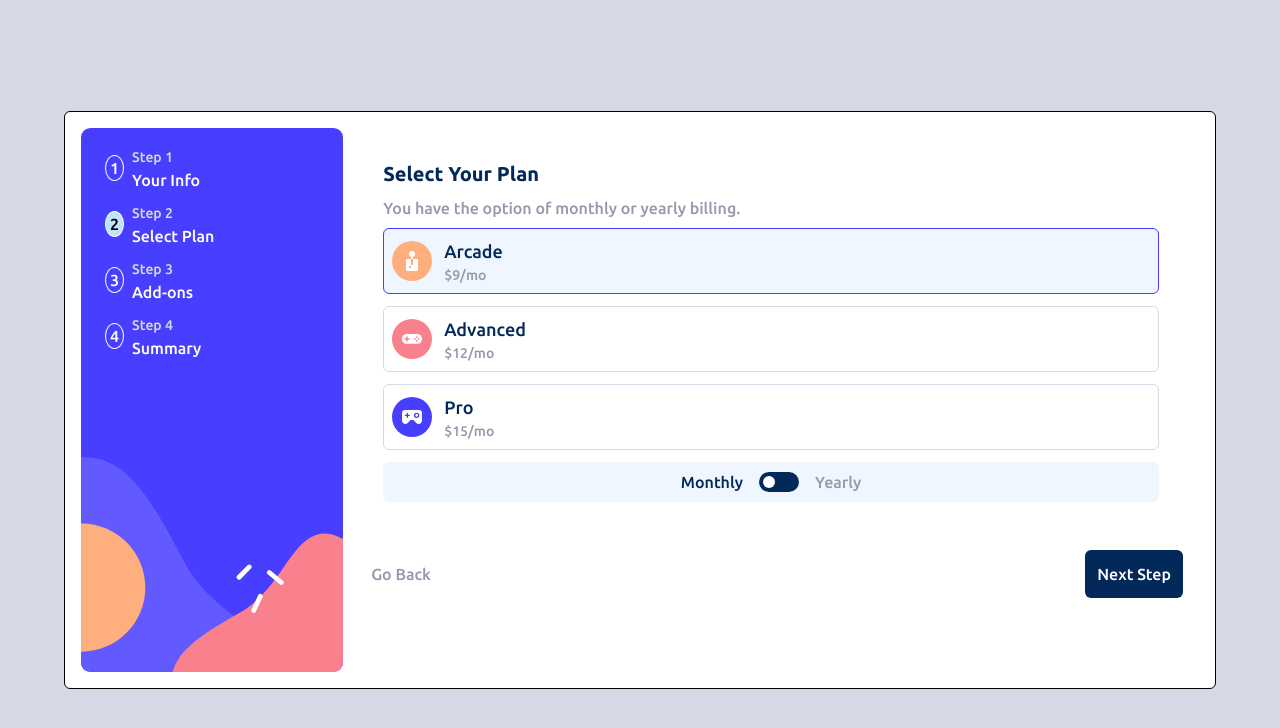
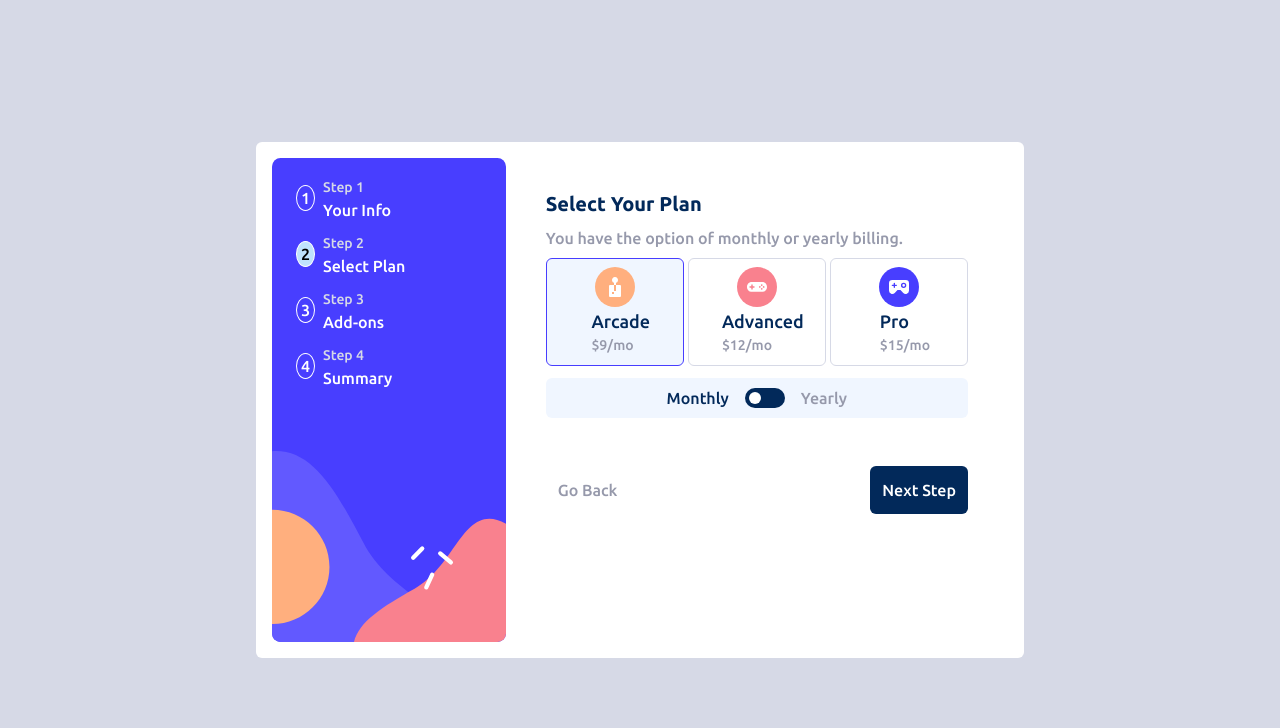
Before and after one commit to acedilloluis/multistep-form, a React (Vite) app: page / in a window 1280 px wide. Both pictures are taken after typing "Sample", "name@example.com", "5551234" into the empty fields and a click on the button "Next Step". Shown: the top 728 px of the page. Built offline with nearby package versions, Linux system fonts and the light colour scheme.

Commit message:
completed desktop layout

```diff
--- a/src/App.js
+++ b/src/App.js
@@ -112,13 +112,16 @@ function App() {
     );
   });
   planList.push(<YearlyToggle key="toggle" info={info} setInfo={setInfo} />);
+  const planContainer = (
+    <div className="md:grid md:grid-cols-3 md:gap-x-1">{planList}</div>
+  );
 
   const plan = (
     <Form
       id="style-2"
       title="Select Your Plan"
       para="You have the option of monthly or yearly billing."
-      list={planList}
+      list={planContainer}
       step={step}
       setStep={setStep}
       info={info}
--- a/src/components/Form.js
+++ b/src/components/Form.js
@@ -32,7 +32,7 @@ function Form(props) {
         {props.list}
       </form>
 
-      <nav className="absolute bottom-0 w-full bg-white sm:static">
+      <nav className="absolute bottom-0 w-full bg-white sm:static sm:px-6">
         {props.id !== 'step-1' ? (
           <FormBtn submit={false} text="Go Back" goBack={goBack} />
         ) : null}
--- a/src/components/RadioBtn.js
+++ b/src/components/RadioBtn.js
@@ -5,10 +5,9 @@ function RadioBtn({ propName, planTitle, planIcon, price, info, setInfo }) {
   const priceLabel = info.yearly ? `$${price}/yr` : `$${price}/mo`;
 
   return (
-    <>
     <label
       htmlFor={propName}
-        className={`mb-3 flex cursor-pointer items-center rounded-md border border-light-gray p-2 hover:border-purplish-blue ${
+      className={`mb-3 flex cursor-pointer items-center rounded-md border border-light-gray p-2 hover:border-purplish-blue md:col-span-1 md:flex-col ${
         info.plan === planTitle
           ? 'border-purplish-blue bg-magnolia outline-none ring-0 ring-purplish-blue'
           : null
@@ -34,7 +33,6 @@ function RadioBtn({ propName, planTitle, planIcon, price, info, setInfo }) {
         className="h-0 w-0 opacity-0"
       />
     </label>
-    </>
   );
 }
 
--- a/src/components/YearlyToggle.js
+++ b/src/components/YearlyToggle.js
@@ -4,7 +4,7 @@ import Checkbox from './Checkbox';
 
 function YearlyToggle(props) {
   return (
-    <div className="flex items-center justify-center rounded-md bg-magnolia p-2">
+    <div className="flex items-center justify-center rounded-md bg-magnolia p-2 md:col-span-full">
       <strong
         className={`mr-4 font-medium ${
           props.info.yearly ? 'text-cool-gray' : 'text-marine-blue'
--- a/src/index.html
+++ b/src/index.html
@@ -18,7 +18,7 @@
   >
     <div
       id="root"
-      class="relative box-border h-screen border bg-light-gray sm:flex sm:h-fit sm:w-[90vw] sm:flex-nowrap sm:rounded-md sm:bg-white sm:p-4"
+      class="relative box-border h-screen bg-light-gray sm:flex sm:h-fit sm:w-[90vw] sm:flex-nowrap sm:rounded-md sm:bg-white sm:p-4 lg:w-[50vw] xl:w-[60vw]"
     ></div>
     <script type="module" src="App.js"></script>
   </body>
```
Lines whose indentation alone changed are shown as unchanged.
